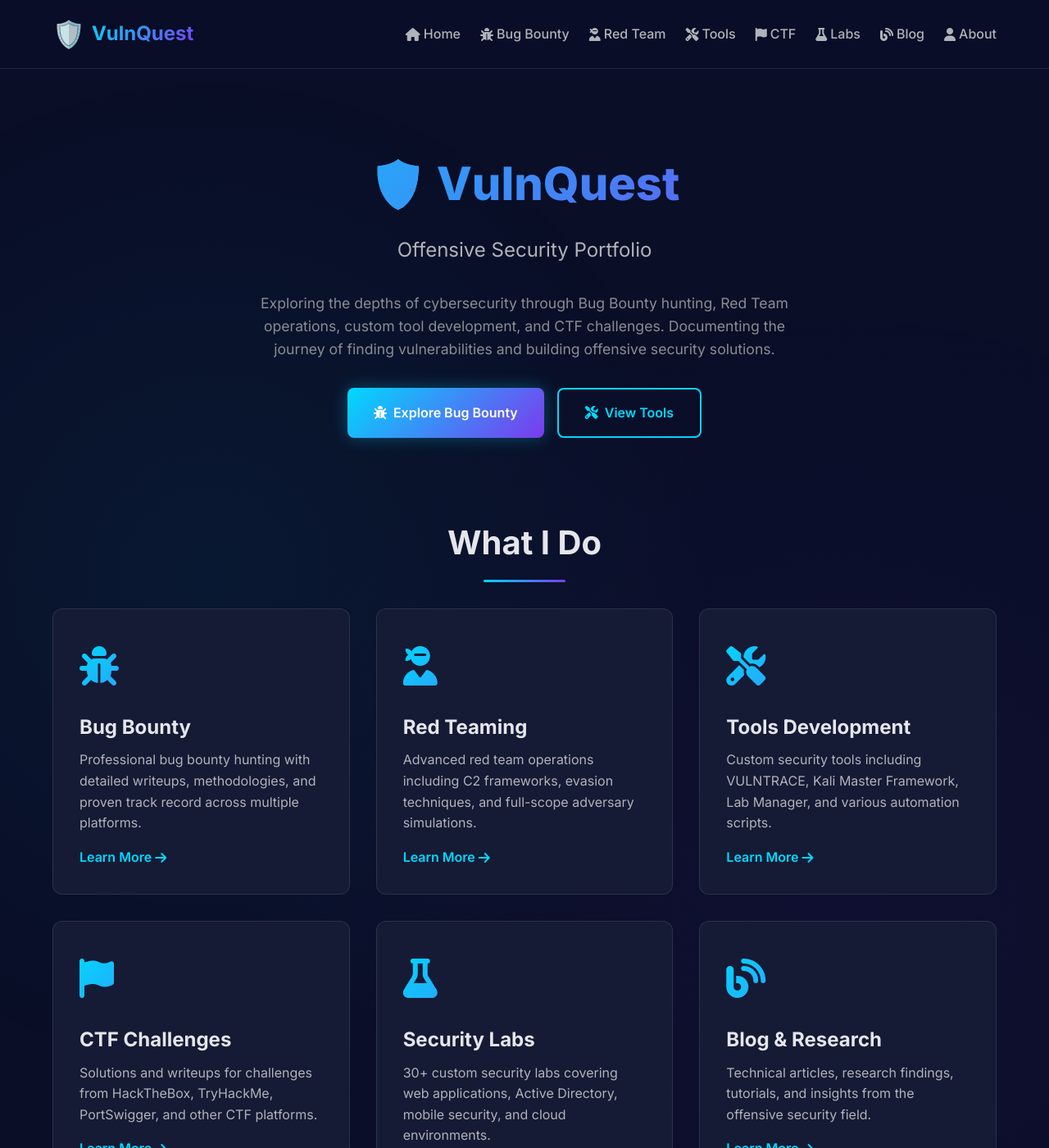
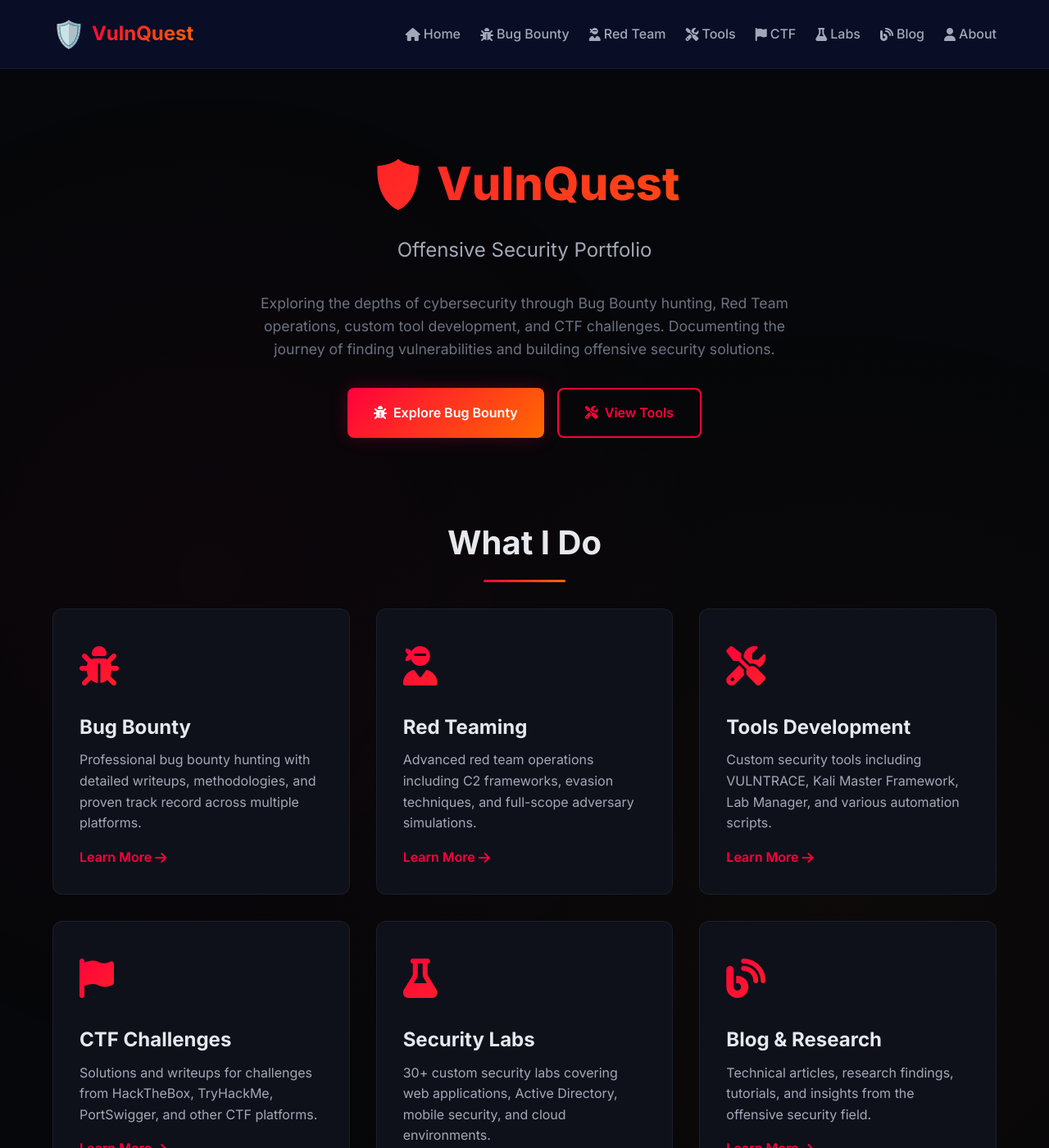
Before and after one commit to vulnquest58/vulnquest58.github.io, a Jekyll site: the page built from index.md, in a window 1280 px wide and 1400 px high. Shown: the whole window at 82% size. Built offline with Jekyll 4.4.1, drawn with Linux system fonts in a browser that asks for light colours.

Commit message:
style: apply Carbon & Crimson Red Team theme colors

```diff
--- a/assets/css/style.css
+++ b/assets/css/style.css
@@ -5,24 +5,24 @@
 /* === Variables === */
 :root {
   /* Colors */
-  --bg-primary: #0a0e27;
-  --bg-secondary: #111633;
-  --bg-tertiary: #1a1f3a;
-  --bg-card: #151a35;
+  --bg-primary: #06070a;
+  --bg-secondary: #0c0e14;
+  --bg-tertiary: #131620;
+  --bg-card: #0e111a;
 
-  --text-primary: #e4e6eb;
-  --text-secondary: #b0b3b8;
-  --text-muted: #8a8d91;
+  --text-primary: #e6e8ee;
+  --text-secondary: #a3a8b8;
+  --text-muted: #6c7282;
 
-  --accent-primary: #00d9ff;
-  --accent-secondary: #7c3aed;
-  --accent-success: #10b981;
-  --accent-warning: #f59e0b;
-  --accent-danger: #ef4444;
+  --accent-primary: #ff003c;
+  --accent-secondary: #ff6b00;
+  --accent-success: #00e676;
+  --accent-warning: #ffd600;
+  --accent-danger: #ff1744;
 
-  --gradient-primary: linear-gradient(135deg, #00d9ff 0%, #7c3aed 100%);
-  --gradient-dark: linear-gradient(135deg, #0a0e27 0%, #1a1f3a 100%);
-  --gradient-card: linear-gradient(135deg, rgba(0, 217, 255, 0.1) 0%, rgba(124, 58, 237, 0.1) 100%);
+  --gradient-primary: linear-gradient(135deg, #ff003c 0%, #ff6b00 100%);
+  --gradient-dark: linear-gradient(135deg, #06070a 0%, #131620 100%);
+  --gradient-card: linear-gradient(135deg, rgba(255, 0, 60, 0.08) 0%, rgba(255, 107, 0, 0.08) 100%);
 
   /* Typography */
   --font-primary: 'Inter', 'Cairo', sans-serif;
@@ -39,13 +39,13 @@
   /* Borders */
   --border-radius: 8px;
   --border-radius-lg: 12px;
-  --border-color: rgba(255, 255, 255, 0.1);
+  --border-color: rgba(255, 255, 255, 0.06);
 
   /* Shadows */
-  --shadow-sm: 0 2px 4px rgba(0, 0, 0, 0.3);
-  --shadow-md: 0 4px 12px rgba(0, 0, 0, 0.4);
-  --shadow-lg: 0 8px 24px rgba(0, 0, 0, 0.5);
-  --shadow-glow: 0 0 20px rgba(0, 217, 255, 0.3);
+  --shadow-sm: 0 2px 4px rgba(0, 0, 0, 0.4);
+  --shadow-md: 0 4px 12px rgba(0, 0, 0, 0.5);
+  --shadow-lg: 0 8px 24px rgba(0, 0, 0, 0.6);
+  --shadow-glow: 0 0 20px rgba(255, 0, 60, 0.25);
 
   /* Transitions */
   --transition: all 0.3s ease;
@@ -79,8 +79,8 @@ body::before {
   width: 100%;
   height: 100%;
   background:
-    radial-gradient(circle at 20% 50%, rgba(0, 217, 255, 0.05) 0%, transparent 50%),
-    radial-gradient(circle at 80% 80%, rgba(124, 58, 237, 0.05) 0%, transparent 50%);
+    radial-gradient(circle at 20% 50%, rgba(255, 0, 60, 0.03) 0%, transparent 50%),
+    radial-gradient(circle at 80% 80%, rgba(255, 107, 0, 0.03) 0%, transparent 50%);
   pointer-events: none;
   z-index: -1;
 }
```
